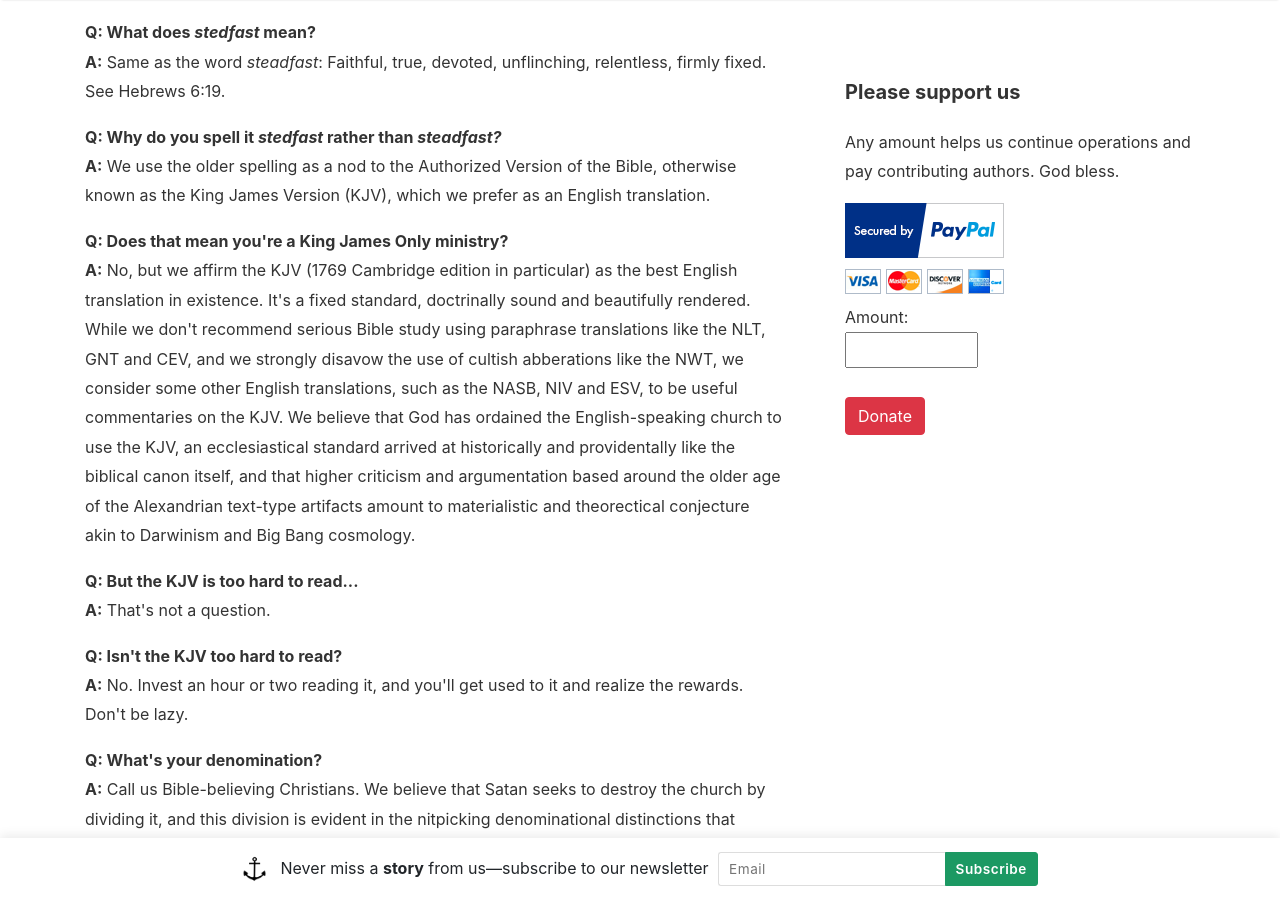
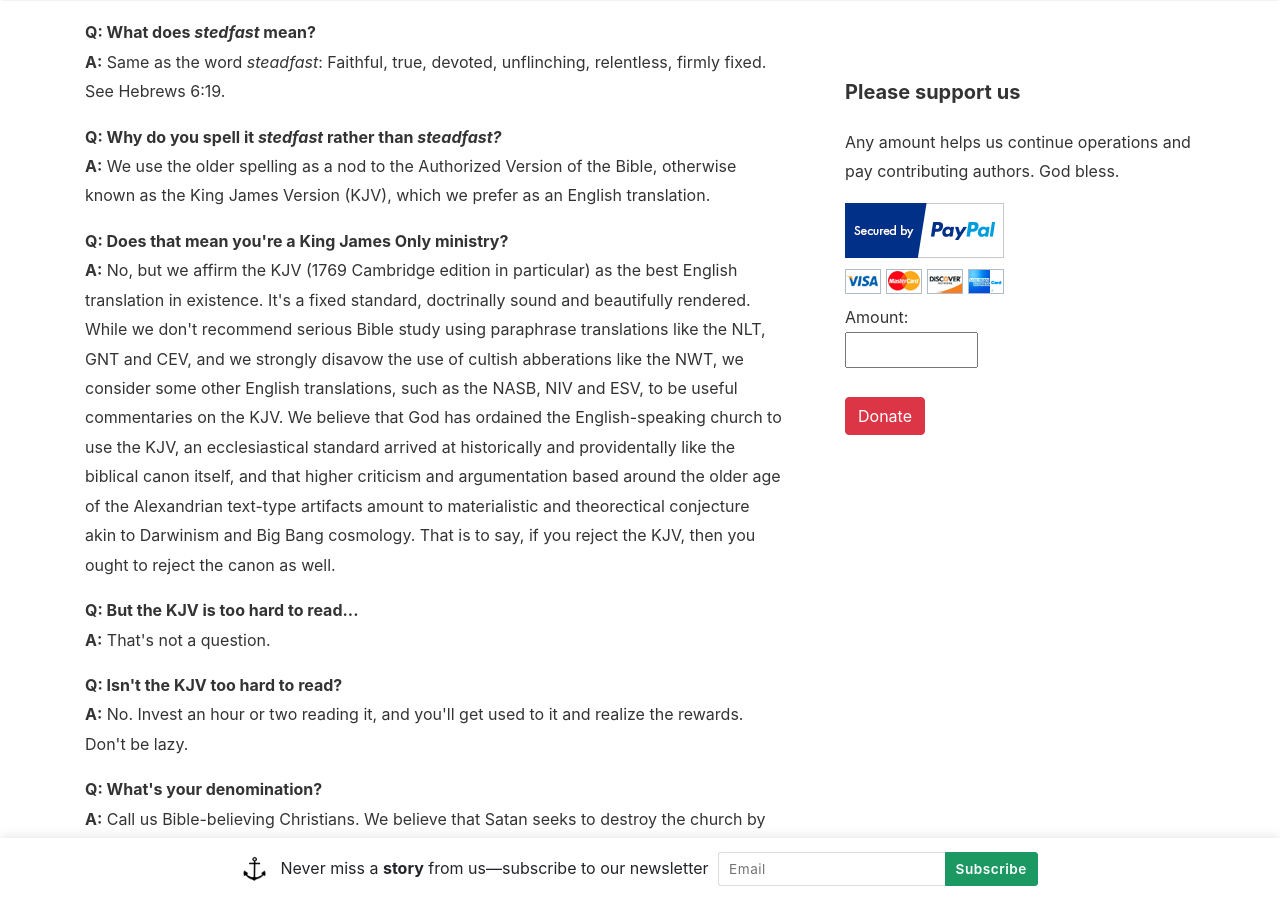
Before and after one commit to flashlightministries/stedfastnews, a Jekyll site: the page built from _pages/about.md, in a window 1280 px wide and 900 px high, scrolled down 1328 px. Built offline with Jekyll 4.4.1, drawn with Linux system fonts in a browser that asks for light colours; nearby versions of some CDN libraries.

Commit message:
Update about.md

```diff
--- a/_pages/about.md
+++ b/_pages/about.md
@@ -41,7 +41,7 @@ permalink: /about
   </p>
   <p>
     <b>Q: Does that mean you're a King James Only ministry?</b><br>
-    <b>A:</b> No, but we affirm the KJV (1769 Cambridge edition in particular) as the best English translation in existence. It's a fixed standard, doctrinally sound and beautifully rendered. While we don't recommend serious Bible study using paraphrase translations like the NLT, GNT and CEV, and we strongly disavow the use of cultish abberations like the NWT, we consider some other English translations, such as the NASB, NIV and ESV, to be useful commentaries on the KJV. We believe that God has ordained the English-speaking church to use the KJV, an ecclesiastical standard arrived at historically and providentally like the biblical canon itself, and that higher criticism and argumentation based around the older age of the Alexandrian text-type artifacts amount to materialistic and theorectical conjecture akin to Darwinism and Big Bang cosmology.
+    <b>A:</b> No, but we affirm the KJV (1769 Cambridge edition in particular) as the best English translation in existence. It's a fixed standard, doctrinally sound and beautifully rendered. While we don't recommend serious Bible study using paraphrase translations like the NLT, GNT and CEV, and we strongly disavow the use of cultish abberations like the NWT, we consider some other English translations, such as the NASB, NIV and ESV, to be useful commentaries on the KJV. We believe that God has ordained the English-speaking church to use the KJV, an ecclesiastical standard arrived at historically and providentally like the biblical canon itself, and that higher criticism and argumentation based around the older age of the Alexandrian text-type artifacts amount to materialistic and theorectical conjecture akin to Darwinism and Big Bang cosmology. That is to say, if you reject the KJV, then you ought to reject the canon as well.
   </p>
   <p>
     <b>Q: But the KJV is too hard to read...</b><br>
```
